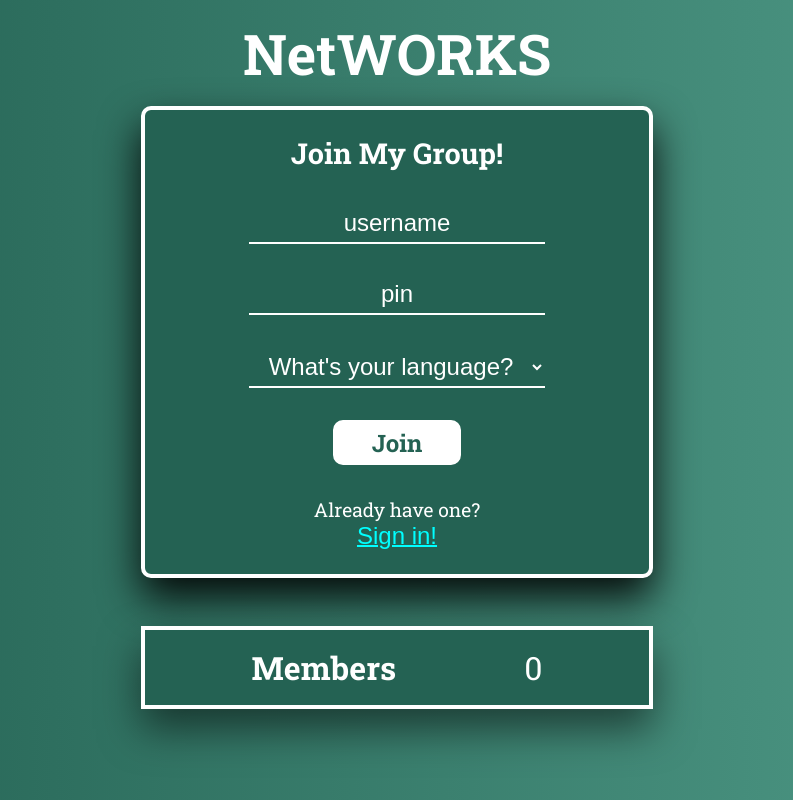
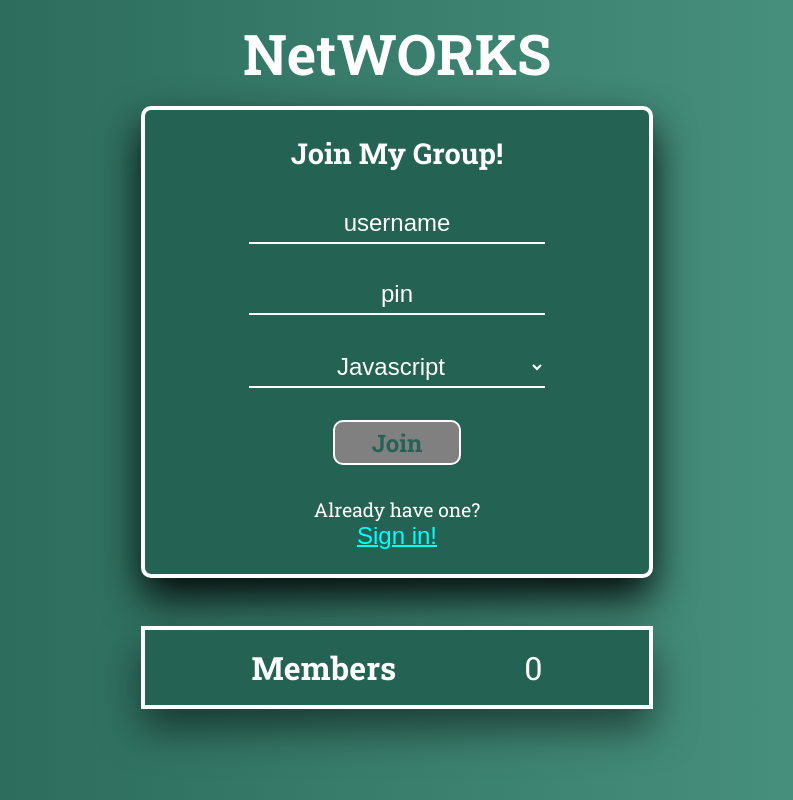
Before and after one commit to bradley-owens/networks, a React (Create React App) app: page / in a window 1280 px wide. Shown: the whole page, without its empty margins (243-1036 px from the left). Built offline with nearby package versions, Linux system fonts and the light colour scheme; a web font is replaced by a local one.

Commit message:
Add disable function of join button for creating an account until the form is filled out correctly and therefore being valid

```diff
--- a/src/Components/CreateUser/CreateUserForm.js
+++ b/src/Components/CreateUser/CreateUserForm.js
@@ -1,4 +1,4 @@
-import React, { useState } from "react";
+import React, { useEffect, useState } from "react";
 import styles from "./CreateUserForm.module.css";
 
 const CreateUserForm = (props) => {
@@ -10,36 +10,29 @@ const CreateUserForm = (props) => {
   const [userPinValid, setUserPinValid] = useState();
   const [userLanguageValid, setUserLanguageValid] = useState();
 
+  const [formIsValid, setFormIsValid] = useState(false);
+
   const [createdUsers, setCreatedUsers] = useState([]);
+
+  let upperCaseLetters = /[A-Z]/g;
+  let letters = /[a-zA-Z]/;
 
   const userNameHandler = (e) => {
     setUserName(e.target.value);
+    setUserNameValid(!userName.match(upperCaseLetters) && userName.length > 5);
   };
   const userPinHandler = (e) => {
     setUserPin(e.target.value);
+    setUserPinValid(!userPin.match(letters) && userPin.length > 2);
   };
   const userLanguageHandler = (e) => {
     setUserLanguage(e.target.value);
+    setUserLanguageValid(userLanguage === "");
   };
 
-  const validateUserName = () => {
-    let upperCaseLetters = /[A-Z]/g;
-    !userName.match(upperCaseLetters) && userName.length > 1
-      ? setUserNameValid(true)
-      : setUserNameValid(false);
-  };
-
-  const validatePin = () => {
-    let numbers = /[0-9]/g;
-    userPin.match(numbers) && userPin.length === 4
-      ? setUserPinValid(true)
-      : setUserPinValid(false);
-  };
-  const validateLanguage = () => {
-    userLanguage === ""
-      ? setUserLanguageValid(true)
-      : setUserLanguageValid(true);
-  };
+  useEffect(() => {
+    setFormIsValid(userNameValid && userPinValid && userLanguageValid);
+  }, [userName, userPin, userLanguage]);
 
   //  Using class for created users
   const user = class {
@@ -78,7 +71,6 @@ const CreateUserForm = (props) => {
         placeholder="username"
         value={userName}
         onChange={userNameHandler}
-        onBlur={validateUserName}
       />
       <input
         className={`${styles.input} ${
@@ -89,7 +81,6 @@ const CreateUserForm = (props) => {
         maxLength={4}
         onChange={userPinHandler}
         value={userPin}
-        onBlur={validatePin}
       />
 
       <select
@@ -99,10 +90,9 @@ const CreateUserForm = (props) => {
         name="Language"
         id="Language"
         onChange={userLanguageHandler}
-        value={userLanguage}
-        onBlur={validateLanguage}
+        defaultValue={userLanguage}
       >
-        <option value="" disabled selected>
+        <option defaultValue={""} disabled selected>
           What's your language?
         </option>
         <option value="Javascript">Javascript</option>
@@ -116,7 +106,11 @@ const CreateUserForm = (props) => {
         <option value="Swift">Swift</option>
         <option value="None">Don't have one yet</option>
       </select>
-      <button id="login" type="submit" className={styles["login-button"]}>
+      <button
+        type="submit"
+        disabled={!formIsValid}
+        className={styles["login-button"]}
+      >
         Join
       </button>
     </form>
--- a/src/Components/CreateUser/CreateUserForm.module.css
+++ b/src/Components/CreateUser/CreateUserForm.module.css
@@ -50,5 +50,13 @@
   background-color: #246253;
   color: white;
   border: 4px solid white;
-  box-shadow: 0 20px 40px 0px rgba(0, 0, 0, 0.516);
+  /* box-shadow: 0 20px 40px 0px rgba(0, 0, 0, 0.516); */
 }
+
+.login-button:disabled {
+  background-color: grey;
+  border-color: grey;
+  color: #246253;
+  cursor: not-allowed;
+  border: 2px solid white;
+}
```
